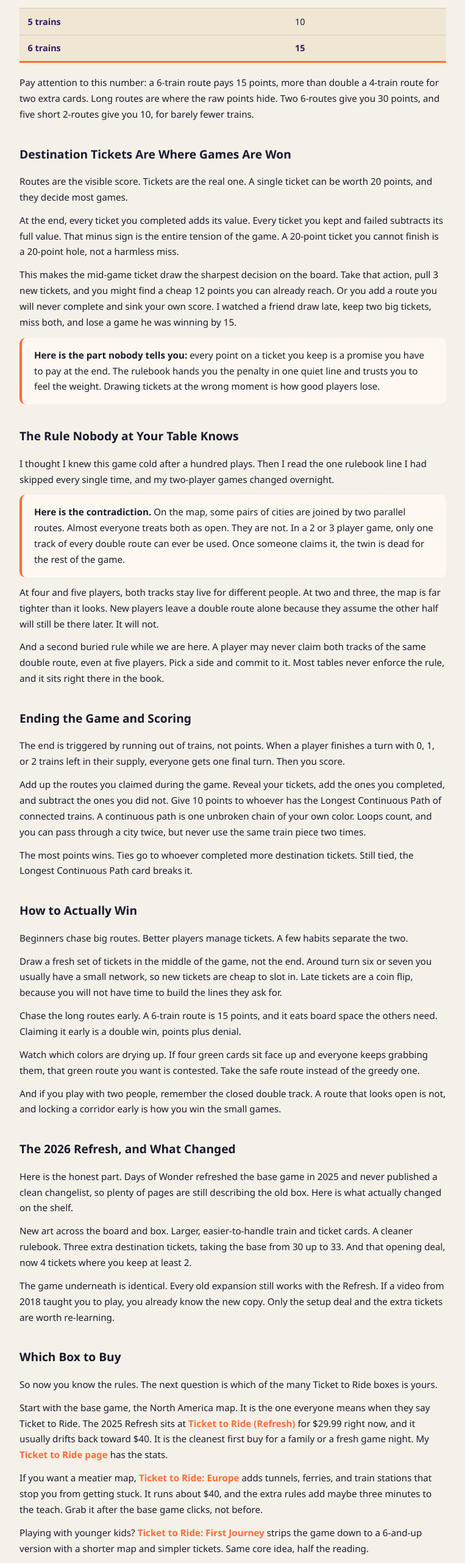
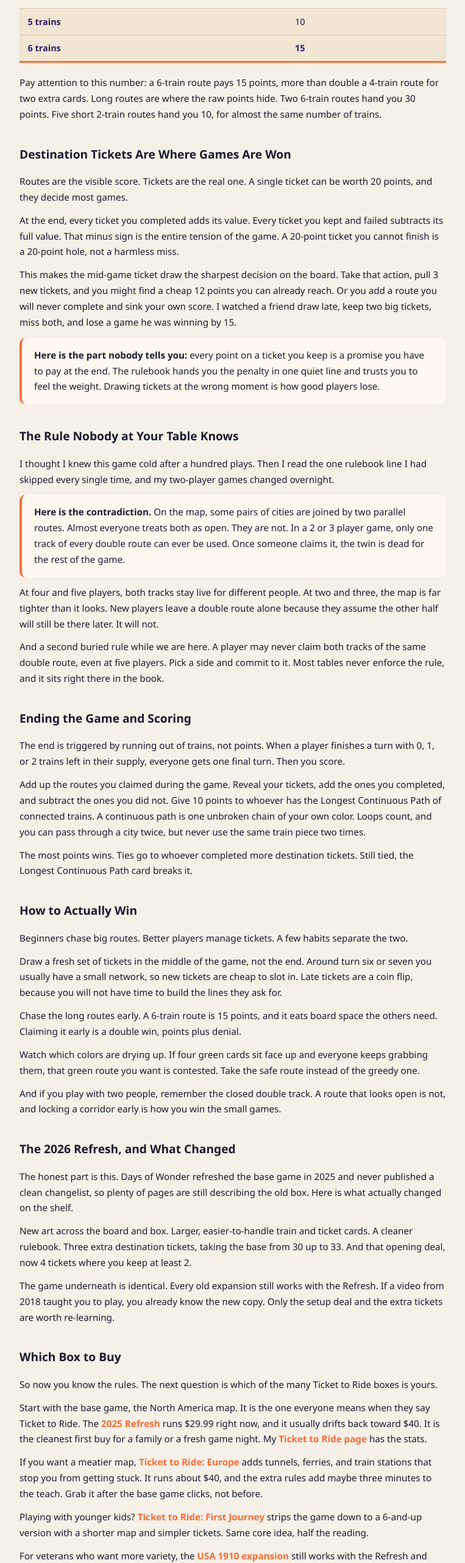
Before and after one commit to ronaldleonardo/boardgamesdb, an Astro site: page /blog/how-to-play-ticket-to-ride in a window 1280 px wide. Shown: the part 2281-4844 px from the top of the page at 61% size, without its empty margins (278-1041 px from the left). Built offline with nearby package versions, Linux system fonts and the light colour scheme; Astro itself is replaced by a stand-in of ours.

Commit message:
Ticket to Ride article: copy tweaks (intro clarity, route math, buy section)

```diff
--- a/src/pages/blog/how-to-play-ticket-to-ride.astro
+++ b/src/pages/blog/how-to-play-ticket-to-ride.astro
@@ -18,7 +18,7 @@
       <h1>{frontmatter.title}</h1>
       <time>{frontmatter.date}</time>
 
-      <p class="intro">How to play Ticket to Ride, in one breath: every turn you do exactly one of three things. Draw two train cards, spend a matching set to claim a route, or draw more destination tickets. Connect the cities on your tickets, finish with the most points, and you win. It seats 2 to 5 people, runs about 45 minutes, and most groups are playing inside five.</p>
+      <p class="intro">How to play Ticket to Ride, in one breath: every turn you do exactly one of three things. Draw two train cards, spend a matching set to claim a route, or draw more destination tickets. Connect the cities on your tickets, finish with the most points, and you win. It seats 2 to 5 people, runs about 45 minutes, and most groups are playing inside five minutes.</p>
 
       <p>I have taught this game at least 30 times, and the rules are never the hard part. The hard part is that half the how-to pages still teach the 2004 rulebook. Days of Wonder refreshed the base game in 2025 with new art, bigger cards, and a small rules tune-up, and this walkthrough follows the copy you actually buy today.</p>
 
@@ -60,7 +60,7 @@
         </tbody>
       </table>
 
-      <p>Pay attention to this number: a 6-train route pays 15 points, more than double a 4-train route for two extra cards. Long routes are where the raw points hide. Two 6-routes give you 30 points, and five short 2-routes give you 10, for barely fewer trains.</p>
+      <p>Pay attention to this number: a 6-train route pays 15 points, more than double a 4-train route for two extra cards. Long routes are where the raw points hide. Two 6-train routes hand you 30 points. Five short 2-train routes hand you 10, for almost the same number of trains.</p>
 
       <h2>Destination Tickets Are Where Games Are Won</h2>
       <p>Routes are the visible score. Tickets are the real one. A single ticket can be worth 20 points, and they decide most games.</p>
@@ -99,7 +99,7 @@
       <p>And if you play with two people, remember the closed double track. A route that looks open is not, and locking a corridor early is how you win the small games.</p>
 
       <h2>The 2026 Refresh, and What Changed</h2>
-      <p>Here is the honest part. Days of Wonder refreshed the base game in 2025 and never published a clean changelist, so plenty of pages are still describing the old box. Here is what actually changed on the shelf.</p>
+      <p>The honest part is this. Days of Wonder refreshed the base game in 2025 and never published a clean changelist, so plenty of pages are still describing the old box. Here is what actually changed on the shelf.</p>
 
       <p>New art across the board and box. Larger, easier-to-handle train and ticket cards. A cleaner rulebook. Three extra destination tickets, taking the base from 30 up to 33. And that opening deal, now 4 tickets where you keep at least 2.</p>
 
@@ -108,7 +108,7 @@
       <h2>Which Box to Buy</h2>
       <p>So now you know the rules. The next question is which of the many Ticket to Ride boxes is yours.</p>
 
-      <p>Start with the base game, the North America map. It is the one everyone means when they say Ticket to Ride. The 2025 Refresh sits at <a href="https://www.amazon.com/s?k=Ticket+to+Ride+board+game&tag=tabletopharve-20" target="_blank" rel="nofollow sponsored">Ticket to Ride (Refresh)</a> for $29.99 right now, and it usually drifts back toward $40. It is the cleanest first buy for a family or a fresh game night. My <a href="/game/ticket-to-ride">Ticket to Ride page</a> has the stats.</p>
+      <p>Start with the base game, the North America map. It is the one everyone means when they say Ticket to Ride. The <a href="https://www.amazon.com/s?k=Ticket+to+Ride+board+game&tag=tabletopharve-20" target="_blank" rel="nofollow sponsored">2025 Refresh</a> runs $29.99 right now, and it usually drifts back toward $40. It is the cleanest first buy for a family or a fresh game night. My <a href="/game/ticket-to-ride">Ticket to Ride page</a> has the stats.</p>
 
       <p>If you want a meatier map, <a href="https://www.amazon.com/s?k=Ticket+to+Ride+Europe+board+game&tag=tabletopharve-20" target="_blank" rel="nofollow sponsored">Ticket to Ride: Europe</a> adds tunnels, ferries, and train stations that stop you from getting stuck. It runs about $40, and the extra rules add maybe three minutes to the teach. Grab it after the base game clicks, not before.</p>
 
```
Also changed, not shown: 2 other files.
